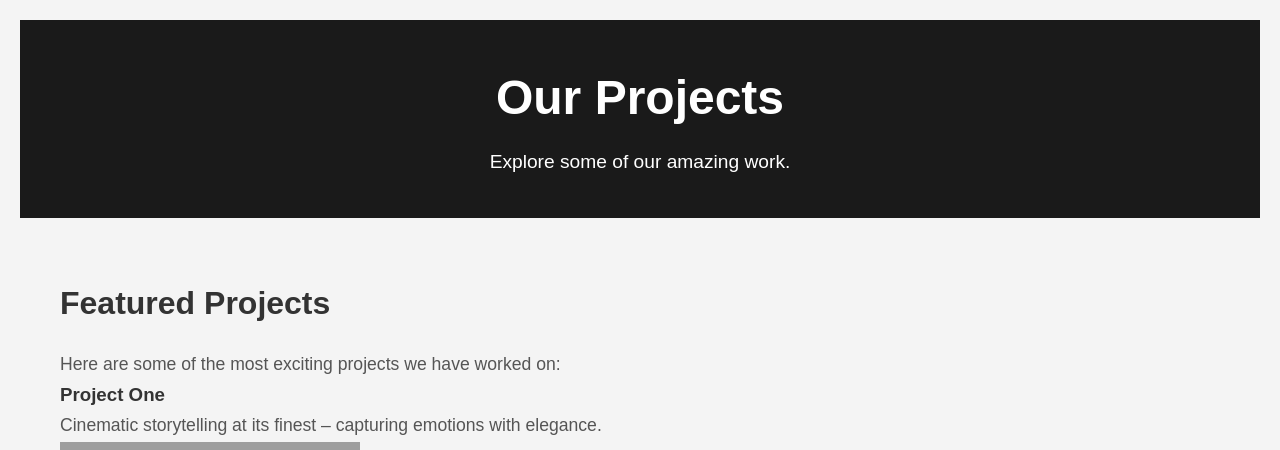
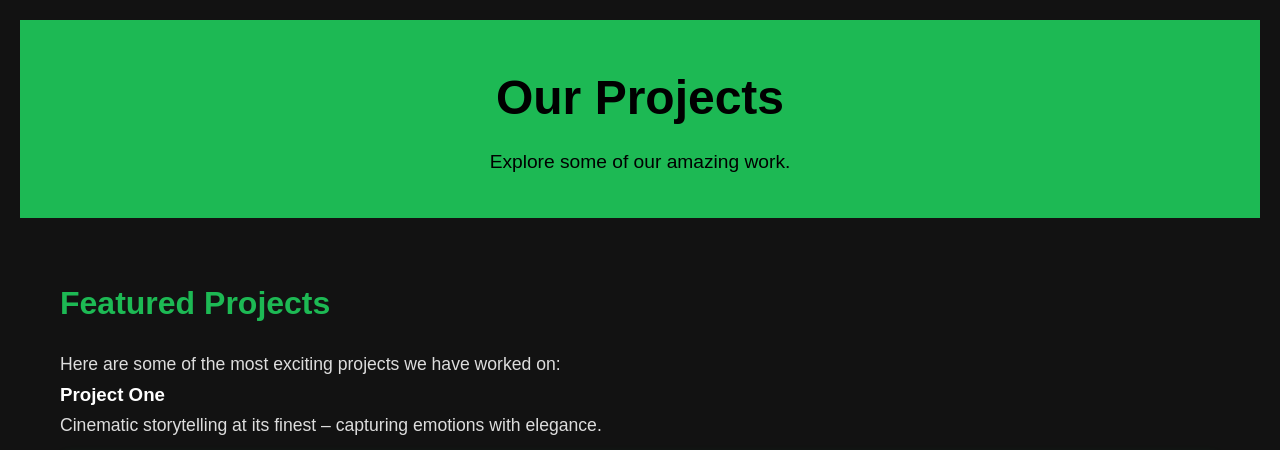
Before and after one commit to DevTunechi/latunechient, a Django app: page /projects/ in a window 1280 px wide. Shown: the top 450 px of the page. Run offline with Django 4.2, Linux system fonts and the light colour scheme; grey boxes are pictures that could not be loaded.

Commit message:
changed styles color

```diff
--- a/static/styles.css
+++ b/static/styles.css
@@ -8,8 +8,8 @@
 /* Body and general text styling */
 body {
     font-family: 'Arial', sans-serif;
-    background-color: #f4f4f4;
-    color: #333;
+    background-color: #121212; /* Very dark gray */
+    color: #ffffff; /* White text */
     line-height: 1.6;
     padding: 20px;
 }
@@ -23,8 +23,8 @@ body {
 
 /* Header styling */
 header {
-    background-color: #1a1a1a;
-    color: white;
+    background-color: #1db954; /* Luxurious Green */
+    color: #000000; /* Black text for contrast */
     padding: 40px 0;
     text-align: center;
 }
@@ -36,6 +36,7 @@ header h1 {
 
 header p {
     font-size: 1.2rem;
+    color: #000000;
 }
 
 /* Navigation bar */
@@ -66,13 +69,13 @@ section {
 section h2 {
     font-size: 2rem;
     margin-bottom: 20px;
-    color: #333;
+    color: #1db954; /* Green accent for headings */
 }
 
 section p {
     font-size: 1.1rem;
     line-height: 1.8;
-    color: #555;
+    color: #dddddd;
 }
 
 ul {
```
Also changed, not shown: other parts of static/styles.css (+19 -11 lines).
